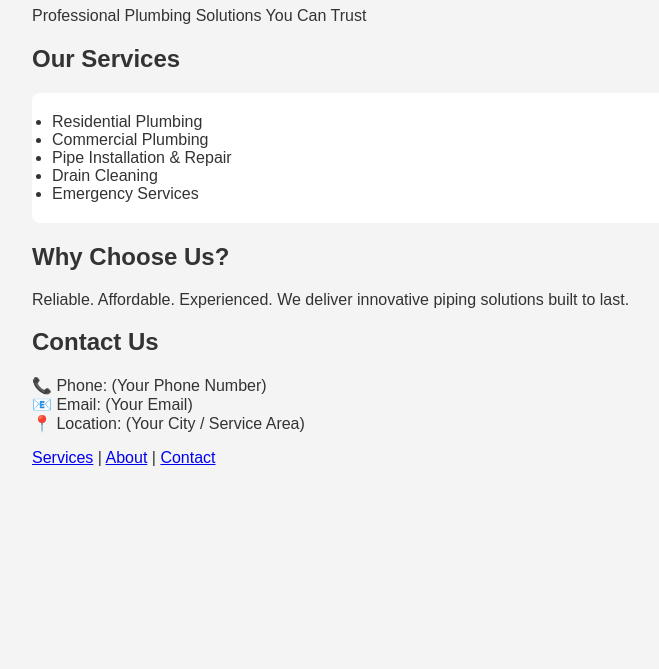
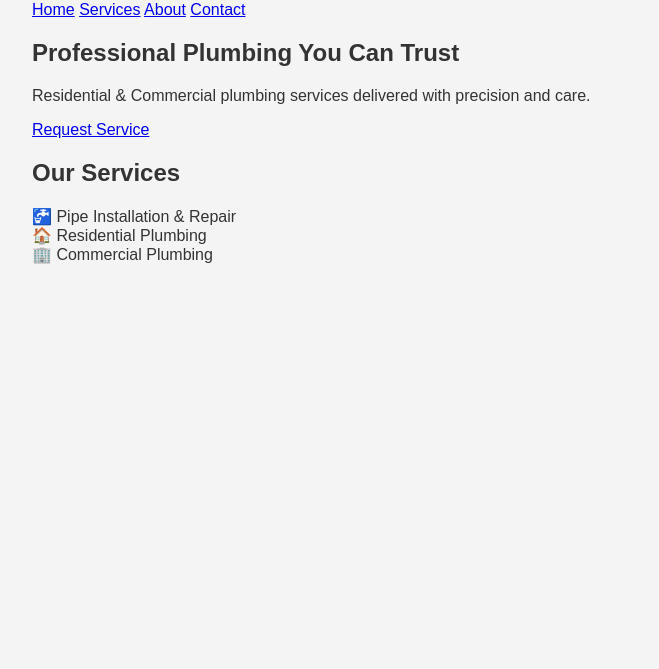
Before and after one commit to Innovativepipesystems/Innovativepipesystems, a plain HTML site: page index.html in a window 1280 px wide. Shown: the part 131-800 px from the top of the page, without its empty margins (8-667 px from the left). Drawn offline with Linux system fonts and the light colour scheme.

Commit message:
Update index.html

```diff
--- a/index.html
+++ b/index.html
@@ -1,40 +1,36 @@
 <!DOCTYPE html>
-<html>
-<<link rel="stylesheet" href="style.css">
->
-  <title>Innovative Pipe Systems | Plumbing Services</title>
+<html lang="en">
+<head>
   <meta charset="UTF-8">
+  <title>Innovative Pipe Systems | Professional Plumbing</title>
   <meta name="viewport" content="width=device-width, initial-scale=1">
+  <link rel="stylesheet" href="style.css">
 </head>
 <body>
 
-<h1>Innovative Pipe Systems</h1>
-<p>Professional Plumbing Solutions You Can Trust</p>
+<header>
+  <div class="container">
+    <h1>Innovative Pipe Systems</h1>
+    <p class="tagline">Reliable • Affordable • Built to Last</p>
+  </div>
+</header>
 
-<h2>Our Services</h2>
-<ul>
-  <li>Residential Plumbing</li>
-  <li>Commercial Plumbing</li>
-  <li>Pipe Installation & Repair</li>
-  <li>Drain Cleaning</li>
-  <li>Emergency Services</li>
-</ul>
+<nav>
+  <a href="index.html">Home</a>
+  <a href="services.html">Services</a>
+  <a href="about.html">About</a>
+  <a href="contact.html">Contact</a>
+</nav>
 
-<h2>Why Choose Us?</h2>
-<p>
-Reliable. Affordable. Experienced.
-We deliver innovative piping solutions built to last.
-</p>
+<section class="hero">
+  <h2>Professional Plumbing You Can Trust</h2>
+  <p>Residential & Commercial plumbing services delivered with precision and care.</p>
+  <a class="button" href="contact.html">Request Service</a>
+</section>
 
-<h2>Contact Us</h2>
-<p>
-📞 Phone: (Your Phone Number)<br>
-📧 Email: (Your Email)<br>
-📍 Location: (Your City / Service Area)
-</p>
-<a href="services.html">Services</a> |
-<a href="about.html">About</a> |
-<a href="contact.html">Contact</a>
-
-</body>
-</html>
+<section class="content">
+  <h2>Our Services</h2>
+  <div class="services">
+    <div>🚰 Pipe Installation & Repair</div>
+    <div>🏠 Residential Plumbing</div>
+    <div>🏢 Commercial Plumbing</div>
```
